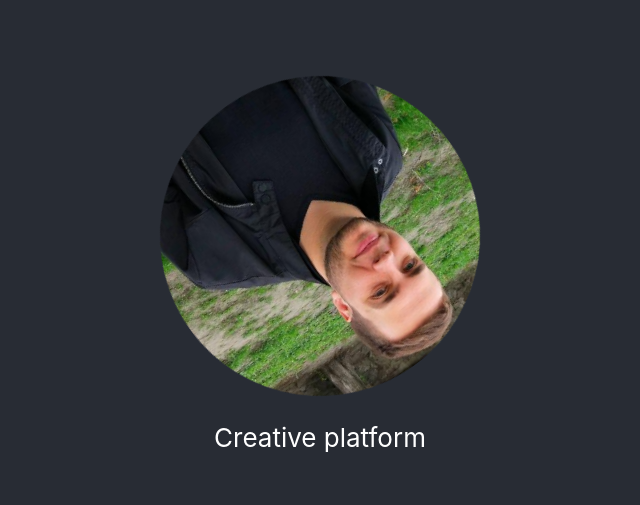
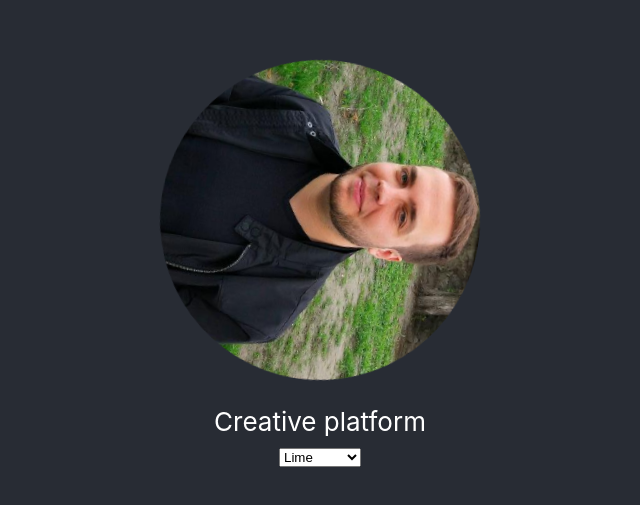
Before and after one commit to vlotysh/creative_platform, a React (Create React App) app: page / in a window 1280 px wide. Shown: the part 123-628 px from the top of the page, without its empty margins (320-960 px from the left). Built offline with nearby package versions, Linux system fonts and the light colour scheme.

Commit message:
Added select component

```diff
--- a/src/App.tsx
+++ b/src/App.tsx
@@ -1,14 +1,23 @@
 import React from 'react';
 import avatar from './avatar.jpeg';
 import './App.css';
+import Select from "./Select";
 
 function App() {
+    let choices = [
+        ['grapefruit', 'Grapefruit'],
+        ['lime', 'Lime'],
+        ['coconut', 'Coconut'],
+        ['mango', 'Mango']
+    ];
+
   return (
     <div className="App">
       <header className="App-header">
         <img src={avatar} className="Avatar" alt="avatar" />
         <p>
-          Creative platform
+          Creative platform <br/>
+            <Select values={choices} selected='lime' callback={(val) => console.log(val)}/>
         </p>
       </header>
     </div>
--- /dev/null
+++ b/src/Select.tsx
@@ -0,0 +1,19 @@
+import React from "react";
+
+function Select({
+    values = [['', '']],
+    callback = (value: any) => {},
+    disabled = false,
+    selected = '' }
+) {
+    return (
+        <select
+            disabled={disabled}
+            onChange={({ target : { value } }) => callback(value)}
+        >
+            {values.map(([value, text]) => <option selected={selected === value} value={value}>{text}</option>)}
+        </select>
+    );
+}
+
+export default Select;
```
